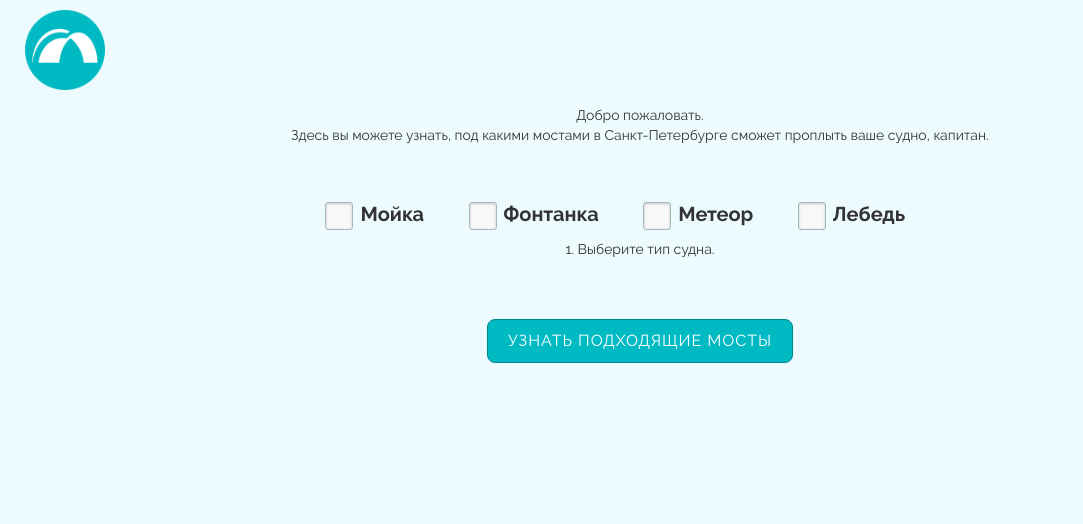
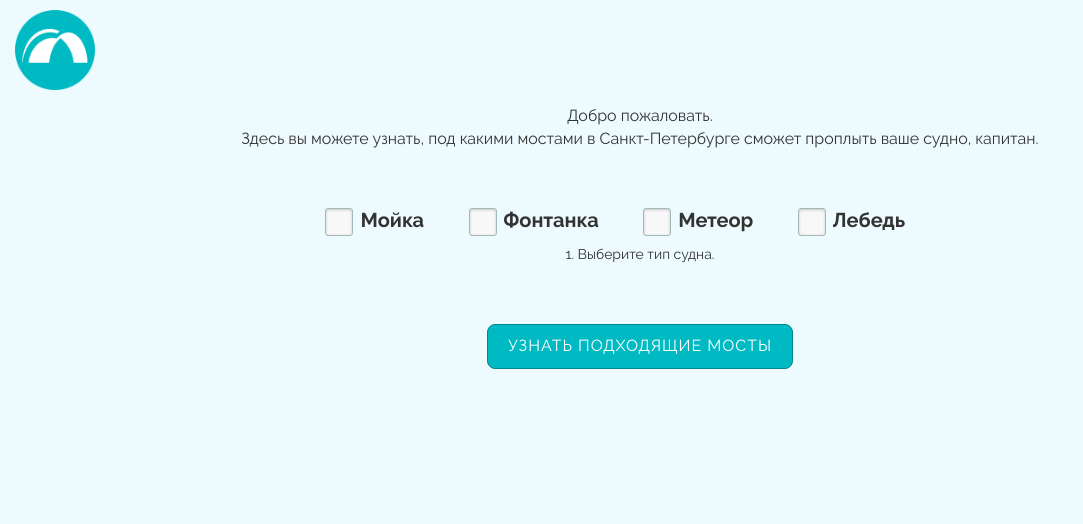
Before and after one commit to Jopoleon/Final_2, a Node server app: page / in a window 1280 px wide. Shown: the top 524 px of the page, without its empty margins (0-1083 px from the left). Run offline with Node 20, Linux system fonts and the light colour scheme.

Commit message:
last_version

```diff
--- a/public/css/main2.css
+++ b/public/css/main2.css
@@ -59,7 +59,7 @@
   text-align: center;
   width: 100%;
   padding: 5px;
-  font-size: 14px;
+  font-size: 16px;
 }
 
 /* line 82, C:/Users/Egor/Desktop/Coding/Bridges_SPb/First_Try/public/scss/main2.sass */
@@ -134,7 +134,25 @@
   font-family: Raleway, sans-serif;
 }
 
-/* line 155, C:/Users/Egor/Desktop/Coding/Bridges_SPb/First_Try/public/scss/main2.sass */
+/* line 154, C:/Users/Egor/Desktop/Coding/Bridges_SPb/First_Try/public/scss/main2.sass */
+.container-fluid {
+  padding-left: 5px !important;
+  padding-right: 5px !important;
+}
+
+/* line 157, C:/Users/Egor/Desktop/Coding/Bridges_SPb/First_Try/public/scss/main2.sass */
+.table_cont {
+  padding-left: 5px !important;
+  padding-right: 5px !important;
+}
+
+/* line 160, C:/Users/Egor/Desktop/Coding/Bridges_SPb/First_Try/public/scss/main2.sass */
+.col-sm-6 {
+  padding-left: 5px !important;
+  padding-right: 5px !important;
+}
+
+/* line 164, C:/Users/Egor/Desktop/Coding/Bridges_SPb/First_Try/public/scss/main2.sass */
 #all_bridges, #vaildBridges {
   margin: 0 auto;
   margin-bottom: 40px;
@@ -142,14 +160,14 @@
   width: 80%;
 }
 
-/* line 181, C:/Users/Egor/Desktop/Coding/Bridges_SPb/First_Try/public/scss/main2.sass */
+/* line 190, C:/Users/Egor/Desktop/Coding/Bridges_SPb/First_Try/public/scss/main2.sass */
 #search1, #search2 {
   border: 1px solid #5990FF;
   margin: 5px;
   padding: 2px;
 }
 
-/* line 187, C:/Users/Egor/Desktop/Coding/Bridges_SPb/First_Try/public/scss/main2.sass */
+/* line 196, C:/Users/Egor/Desktop/Coding/Bridges_SPb/First_Try/public/scss/main2.sass */
 .search_holder {
   text-align: center;
   margin: 0 auto;
--- a/public/css/tables.css
+++ b/public/css/tables.css
@@ -7,27 +7,16 @@
 
 /*** Table Styles **/
 
-.table-fill {
-  background: white;
-  border-radius:3px;
-  border-collapse: collapse;
-  height: 320px;
-  margin: auto;
-  max-width: 600px;
-  padding:5px !important;
-  width: 100%;
-  box-shadow: 0 5px 10px rgba(0, 0, 0, 0.1);
-  animation: float 5s infinite;
-}
+
 
 th {
   color:rgb(255, 255, 255);;
   background:#5990ff;
   border-bottom:4px solid #9ea7af;
   border-right: 1px solid #343a45;
-  font-size:20px;
+  font-size:18px;
   font-weight: 100;
-  padding:12px !important;
+  padding:10px !important;
   text-align:left;
   text-shadow: 0 1px 1px rgba(0, 0, 0, 0.1);
   vertical-align:middle;
@@ -47,7 +36,7 @@
   border-top: 1px solid #C1C3D1;
   border-bottom: 1px solid #C1C3D1;
   color:#4a4d5c;
-  font-size:16px;
+  font-size:14px;
   font-weight:normal;
   text-shadow: 0 1px 1px rgba(256, 256, 256, 0.1);
 }
--- a/public/js/common.js
+++ b/public/js/common.js
@@ -71,16 +71,25 @@
 
 				//sample json array of bridges
 				var obj = [
+
+            {
+            name: "Длинноесловонарусском123",
+						height: 257
+            },
+            {
+            name: "longwordinenglishhsdgad223",
+						height: 343
+            },
 					{
-						name: "Great_asdjkgaflkhgasljvhk",
-						height: 340
+						name: "Example in english",
+						height: 230
                         },
 					{
-						name: "Shit",
+						name: "Пример названия на руссском",
 						height: 270
                         },
 					{
-						name: "Hello",
+						name: "Кроткое",
 						height: 400
                         },
 					{
@@ -90,8 +99,8 @@
 					{
 						name: "b2",
 						height: 300
-                        }
-                    ]
+                        },
+             ]
 
 				//initilizing new array for suitable bridges
 				var obj_g = [];
--- a/public/scss/main2.sass
+++ b/public/scss/main2.sass
@@ -76,7 +76,7 @@
     text-align: center
     width: 100%
     padding: 5px
-    font-size: 14px
+    font-size: 16px
 
 
 .logo_container
@@ -151,7 +151,16 @@
 //
 //.table2
 //    padding-left: -30px !important
+.container-fluid
+    padding-left: 5px !important
+    padding-right: 5px !important
+.table_cont
+    padding-left: 5px !important
+    padding-right: 5px !important
+.col-sm-6
 
+    padding-left: 5px !important
+    padding-right: 5px !important
 #all_bridges, #vaildBridges
     //padding: 10px
     margin: 0 auto
```
Also changed, not shown: 1 other file.
